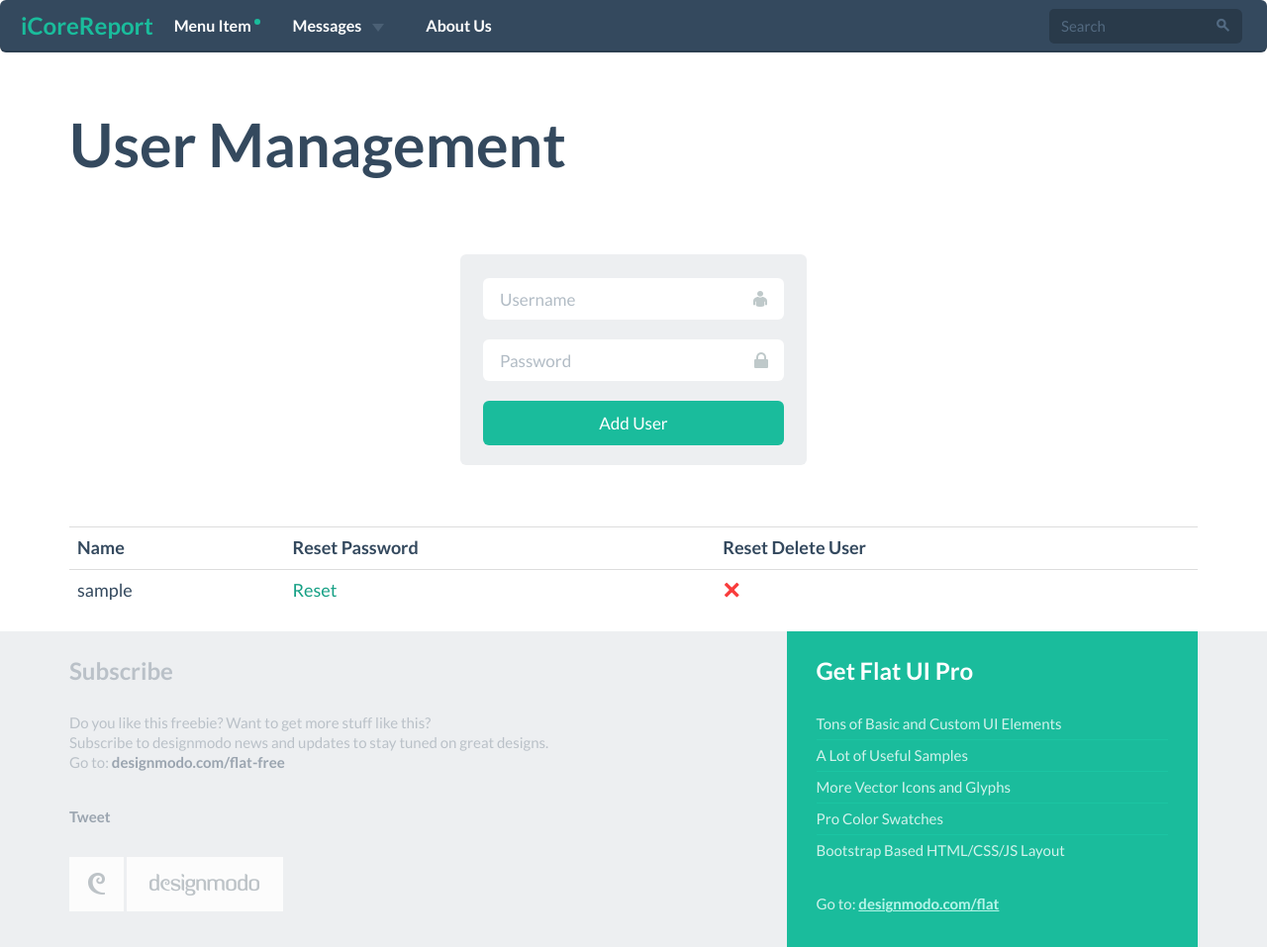
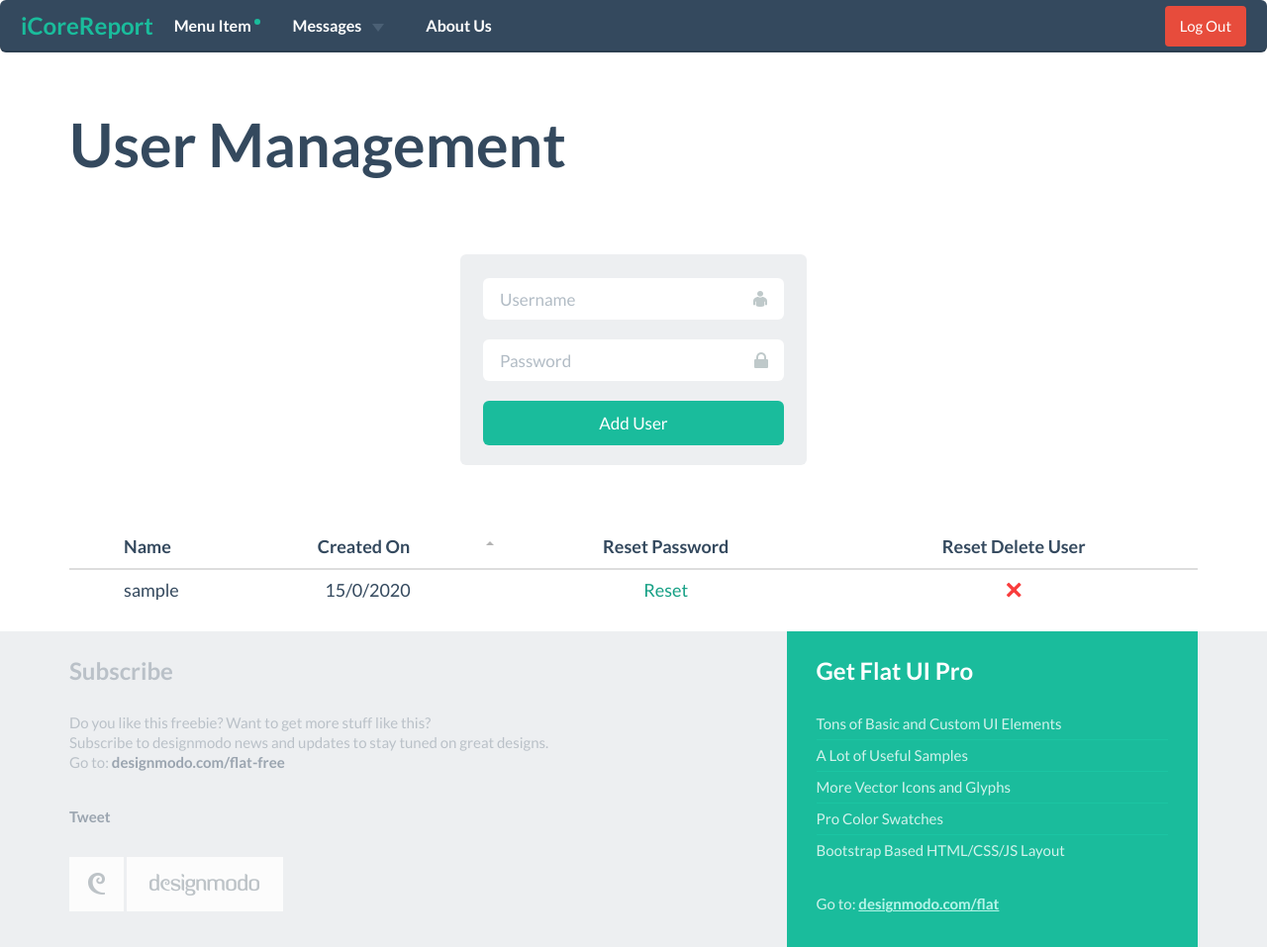
Before and after one commit to RatchapongT/AppleCompanyWebsite, a Node server app: page /users/manage in a window 1280 px wide. Shown: the whole page at 99% size. Run offline with Node 20, Linux system fonts and the light colour scheme; a user stored in the database is signed in; tables that the repository leaves empty hold one stand-in row (values such as "Sample post"); some libraries are stand-ins or nearby versions; grey boxes are pictures that could not be loaded.

Commit message:
Add table sort and logout button. Fix index page

```diff
--- /dev/null
+++ b/public/javascripts/tablesort.date.js
@@ -0,0 +1,23 @@
+// Basic dates in dd/mm/yy or dd-mm-yy format.
+// Years can be 4 digits. Days and Months can be 1 or 2 digits.
+(function(){
+  var parseDate = function(date) {
+    date = date.replace(/\-/g, '/');
+    date = date.replace(/(\d{1,2})[\/\-](\d{1,2})[\/\-](\d{2})/, '$1/$2/$3'); // format before getTime
+
+    return new Date(date).getTime() || -1;
+  };
+
+  Tablesort.extend('date', function(item) {
+    return (
+      item.search(/(Mon|Tue|Wed|Thu|Fri|Sat|Sun)\.?\,?\s*/i) !== -1 ||
+      item.search(/\d{1,2}[\/\-]\d{1,2}[\/\-]\d{2,4}/) !== -1 ||
+      item.search(/(Jan|Feb|Mar|Apr|May|Jun|Jul|Aug|Sep|Oct|Nov|Dec)/i) !== -1
+    ) && !isNaN(parseDate(item));
+  }, function(a, b) {
+    a = a.toLowerCase();
+    b = b.toLowerCase();
+
+    return parseDate(b) - parseDate(a);
+  });
+}());
--- /dev/null
+++ b/public/javascripts/tablesort.js
@@ -0,0 +1,248 @@
+;(function() {
+    function Tablesort(el, options) {
+        if (!(this instanceof Tablesort)) return new Tablesort(el, options);
+
+        if (!el || el.tagName !== 'TABLE') {
+            throw new Error('Element must be a table');
+        }
+        this.init(el, options || {});
+    }
+
+    var sortOptions = [];
+
+    var createEvent = function(name) {
+        var evt;
+
+        if (!window.CustomEvent || typeof window.CustomEvent !== 'function') {
+            evt = document.createEvent('CustomEvent');
+            evt.initCustomEvent(name, false, false, undefined);
+        } else {
+            evt = new CustomEvent(name);
+        }
+
+        return evt;
+    };
+
+    var getInnerText = function(el) {
+        return el.getAttribute('data-sort') || el.textContent || el.innerText || '';
+    };
+
+    // Default sort method if no better sort method is found
+    var caseInsensitiveSort = function(a, b) {
+        a = a.toLowerCase();
+        b = b.toLowerCase();
+
+        if (a === b) return 0;
+        if (a < b) return 1;
+
+        return -1;
+    };
+
+    // Stable sort function
+    // If two elements are equal under the original sort function,
+    // then there relative order is reversed
+    var stabilize = function(sort, antiStabilize) {
+        return function(a, b) {
+            var unstableResult = sort(a.td, b.td);
+
+            if (unstableResult === 0) {
+                if (antiStabilize) return b.index - a.index;
+                return a.index - b.index;
+            }
+
+            return unstableResult;
+        };
+    };
+
+    Tablesort.extend = function(name, pattern, sort) {
+        if (typeof pattern !== 'function' || typeof sort !== 'function') {
+            throw new Error('Pattern and sort must be a function');
+        }
+
+        sortOptions.push({
+            name: name,
+            pattern: pattern,
+            sort: sort
+        });
+    };
+
+    Tablesort.prototype = {
+
+        init: function(el, options) {
+            var that = this,
+                firstRow,
+                defaultSort,
+                i,
+                cell;
+
+            that.table = el;
+            that.thead = false;
+            that.options = options;
+
+            if (el.rows && el.rows.length > 0) {
+                if (el.tHead && el.tHead.rows.length > 0) {
+                    firstRow = el.tHead.rows[el.tHead.rows.length - 1];
+                    that.thead = true;
+                } else {
+                    firstRow = el.rows[0];
+                }
+            }
+
+            if (!firstRow) return;
+
+            var onClick = function() {
+                if (that.current && that.current !== this) {
+                    that.current.classList.remove('sort-up');
+                    that.current.classList.remove('sort-down');
+                }
+
+                that.current = this;
+                that.sortTable(this);
+            };
+
+            // Assume first row is the header and attach a click handler to each.
+            for (i = 0; i < firstRow.cells.length; i++) {
+                cell = firstRow.cells[i];
+                if (!cell.classList.contains('no-sort')) {
+                    cell.classList.add('sort-header');
+                    cell.tabindex = 0;
+                    cell.addEventListener('click', onClick, false);
+
+                    if (cell.classList.contains('sort-default')) {
+                        defaultSort = cell;
+                    }
+                }
+            }
+
+            if (defaultSort) {
+                that.current = defaultSort;
+                that.sortTable(defaultSort);
+            }
+        },
+
+        sortTable: function(header, update) {
+            var that = this,
+                column = header.cellIndex,
+                sortFunction = caseInsensitiveSort,
+                item = '',
+                items = [],
+                i = that.thead ? 0 : 1,
+                sortDir,
+                sortMethod = header.getAttribute('data-sort-method');
+
+            that.table.dispatchEvent(createEvent('beforeSort'));
+
+            // If updating an existing sort `sortDir` should remain unchanged.
+            if (update) {
+                sortDir = header.classList.contains('sort-up') ? 'sort-up' : 'sort-down';
+            } else {
+                if (header.classList.contains('sort-up')) {
+                    sortDir = 'sort-down';
+                } else if (header.classList.contains('sort-down')) {
+                    sortDir = 'sort-up';
+                } else {
+                    sortDir = that.options.descending ? 'sort-up' : 'sort-down';
+                }
+
+                header.classList.remove(sortDir === 'sort-down' ? 'sort-up' : 'sort-down');
+                header.classList.add(sortDir);
+            }
+
+            if (that.table.rows.length < 2) return;
+
+            // If we force a sort method, it is not necessary to check rows
+            if (!sortMethod) {
+                while (items.length < 3 && i < that.table.tBodies[0].rows.length) {
+                    item = getInnerText(that.table.tBodies[0].rows[i].cells[column]);
+                    item = item.trim();
+
+                    if (item.length > 0) {
+                        items.push(item);
+                    }
+
+                    i++;
+                }
+
+                if (!items) return;
+            }
+
+            for (i = 0; i < sortOptions.length; i++) {
+                item = sortOptions[i];
+
+                if (sortMethod) {
+                    if (item.name === sortMethod) {
+                        sortFunction = item.sort;
+                        break;
+                    }
+                } else if (items.every(item.pattern)) {
+                    sortFunction = item.sort;
+                    break;
+                }
+            }
+
+            that.col = column;
+            var newRows = [],
+                noSorts = {},
+                j,
+                totalRows = 0,
+                noSortsSoFar = 0;
+
+            for (i = 0; i < that.table.tBodies.length; i++) {
+                for (j = 0; j < that.table.tBodies[i].rows.length; j++) {
+                    item = that.table.tBodies[i].rows[j];
+                    if (item.classList.contains('no-sort')) {
+                        // keep no-sorts in separate list to be able to insert
+                        // them back at their original position later
+                        noSorts[totalRows] = item;
+                    } else {
+                        // Save the index for stable sorting
+                        newRows.push({
+                            tr: item,
+                            td: getInnerText(item.cells[that.col]),
+                            index: totalRows
+                        });
+                    }
+                    totalRows++;
+                }
+            }
+
+            // Before we append should we reverse the new array or not?
+            // If we reverse, the sort needs to be `anti-stable` so that
+            // the double negatives cancel out
+            if (sortDir === 'sort-down') {
+                newRows.sort(stabilize(sortFunction, true));
+                newRows.reverse();
+            } else {
+                newRows.sort(stabilize(sortFunction, false));
+            }
+
+            // append rows that already exist rather than creating new ones
+            for (i = 0; i < totalRows; i++) {
+                if (noSorts[i]) {
+                    // We have a no-sort row for this position, insert it here.
+                    item = noSorts[i];
+                    noSortsSoFar++;
+                } else {
+                    item = newRows[i - noSortsSoFar].tr;
+                }
+
+                // appendChild(x) moves x if already present somewhere else in the DOM
+                that.table.tBodies[0].appendChild(item);
+            }
+
+            that.table.dispatchEvent(createEvent('afterSort'));
+        },
+
+        refresh: function() {
+            if (this.current !== undefined) {
+                this.sortTable(this.current, true);
+            }
+        }
+    };
+
+    if (typeof module !== 'undefined' && module.exports) {
+        module.exports = Tablesort;
+    } else {
+        window.Tablesort = Tablesort;
+    }
+})();
--- a/public/stylesheets/style.css
+++ b/public/stylesheets/style.css
@@ -1,141 +1,25 @@
-body {
-    background: #eee url(http://subtlepatterns.com/patterns/sativa.png);
+th.sort-header::-moz-selection { background:transparent; }
+th.sort-header::selection      { background:transparent; }
+th.sort-header { cursor:pointer; }
+table th.sort-header:after {
+    content:'';
+    float:right;
+    margin-top:7px;
+    border-width:0 4px 4px;
+    border-style:solid;
+    border-color:#404040 transparent;
+    visibility:hidden;
 }
-
-html, body {
-    position: relative;
-    height: 100%;
+table th.sort-header:hover:after {
+    visibility:visible;
 }
-
-.login-container {
-    position: relative;
-    width: 300px;
-    margin: 80px auto;
-    padding: 20px 40px 40px;
-    text-align: center;
-    background: #fff;
-    border: 1px solid #ccc;
+table th.sort-up:after,
+table th.sort-down:after,
+table th.sort-down:hover:after {
+    visibility:visible;
+    opacity:0.4;
 }
-
-#output {
-    position: absolute;
-    width: 300px;
-    top: -75px;
-    left: 0;
-    color: #fff;
+table th.sort-up:after {
+    border-bottom:none;
+    border-width:4px 4px 0;
 }
-
-#output.alert-success {
-    background: rgb(25, 204, 25);
-}
-
-#output.alert-danger {
-    background: rgb(228, 105, 105);
-}
-
-.login-container::before, .login-container::after {
-    content: "";
-    position: absolute;
-    width: 100%;
-    height: 100%;
-    top: 3.5px;
-    left: 0;
-    background: #fff;
-    z-index: -1;
-    -webkit-transform: rotateZ(4deg);
-    -moz-transform: rotateZ(4deg);
-    -ms-transform: rotateZ(4deg);
-    border: 1px solid #ccc;
-
-}
-
-.login-container::after {
-    top: 5px;
-    z-index: -2;
-    -webkit-transform: rotateZ(-2deg);
-    -moz-transform: rotateZ(-2deg);
-    -ms-transform: rotateZ(-2deg);
-
-}
-
-.avatar {
-    width: 100px;
-    height: 100px;
-    margin: 10px auto 30px;
-    border-radius: 100%;
-    border: 2px solid #aaa;
-    background-size: cover;
-}
-
-.form-box input {
-    width: 100%;
-    padding: 10px;
-    text-align: center;
-    height: 40px;
-    border: 1px solid #ccc;;
-    background: #fafafa;
-    transition: 0.2s ease-in-out;
-
-}
-
-.form-box input:focus {
-    outline: 0;
-    background: #eee;
-}
-
-.form-box input[type="text"] {
-    border-radius: 5px 5px 0 0;
-    text-transform: lowercase;
-}
-
-.form-box input[type="password"] {
-    border-radius: 0 0 5px 5px;
-    border-top: 0;
-}
-
-.form-box button.login {
-    margin-top: 15px;
-    padding: 10px 20px;
-}
-
-.animated {
-    -webkit-animation-duration: 1s;
-    animation-duration: 1s;
-    -webkit-animation-fill-mode: both;
-    animation-fill-mode: both;
-}
-
-@-webkit-keyframes fadeInUp {
-    0% {
-        opacity: 0;
-        -webkit-transform: translateY(20px);
-        transform: translateY(20px);
-    }
-
-    100% {
-        opacity: 1;
-        -webkit-transform: translateY(0);
-        transform: translateY(0);
-    }
-}
-
-@keyframes fadeInUp {
-    0% {
-        opacity: 0;
-        -webkit-transform: translateY(20px);
-        -ms-transform: translateY(20px);
-        transform: translateY(20px);
-    }
-
-    100% {
-        opacity: 1;
-        -webkit-transform: translateY(0);
-        -ms-transform: translateY(0);
-        transform: translateY(0);
-    }
-}
-
-.fadeInUp {
-    -webkit-animation-name: fadeInUp;
-    animation-name: fadeInUp;
-}
--- a/services/user-service.js
+++ b/services/user-service.js
@@ -30,7 +30,7 @@ exports.findUser = function (username, next) {
 };
 
 exports.getUserList = function (req, res) {
-    User.find({}, 'username', function ( err, object){
+    User.find({}, 'username created', function ( err, object){
         if (err) throw err;
         res(err, object);
     });
--- a/views/manage.ejs
+++ b/views/manage.ejs
@@ -34,7 +34,6 @@
         </div>
     </form>
 
-
     <% if (typeof error != 'undefined' & error != "") { %>
 
     <div align="center" style="margin:25px auto; width:200px;">
@@ -50,26 +49,37 @@
 
     <br></br>
 
-    <div id="table" class="table-editable">
-        <table class="table">
+    <table id="sort" class="table">
+        <thead>
         <tr>
-                <th>Name</th>
-                <th>Reset Password</th>
-                <th>Reset Delete User</th>
+            <th style="text-align:center" class="sort-default">Name</th>
+            <th style="text-align:center" class="sort-default">Created On</th>
+            <th style="text-align:center" class="no-sort">Reset Password</th>
+            <th style="text-align:center" class="no-sort">Reset Delete User</th>
         </tr>
+        </thead>
         <% for(var i = 0; i < data.length; i++) { %>
         <tr>
-                <td><%= data[i].username %></td>
-                <td><a href="/users/reset" class="button">Reset</a></td>
-                <td><a href="/users/delete/<%= data[i].id %>"
+            <td align="center"><%= data[i].username %></td>
+            <% date =  new Date(data[i].created) %>
+            <td align="center"><%= date.getDate()%>/<%= date.getMonth()%>/<%= date.getFullYear()%></td>
+            <td align="center"><a href="/users/reset" class="button">Reset</a>
+            </td>
+            <td align="center"><a href="/users/delete/<%= data[i].id %>"
                                   class="button"><span class="fui-cross"
                                                        style="color:#f93c3c"></span></a>
             </td>
         </tr>
         <% } %>
     </table>
+
+
 </div>
-</div>
+
+<% include partials/page/jsdefaults.ejs %>
+<script>
+    new Tablesort(document.getElementById('sort'));
+</script>
 
 <footer>
     <% include partials/page/footer.ejs %>
--- a/views/partials/page/head.ejs
+++ b/views/partials/page/head.ejs
@@ -10,10 +10,4 @@
 
 <!-- Loading Flat UI -->
 <link href="/stylesheets/FlatDesignCSS/flat-ui.css" rel="stylesheet">
-<link href="/stylesheets/table-edit.css" rel="stylesheet">
-
-
-<script src="javascripts/FlatDesignJS/vendor/html5shiv.js"></script>
-<!--<script src="javascripts/FlatDesignJS/vendor/respond.min.js"></script> -->
-<script script type="text/javascript" src="javascripts/date_time.js"></script>
-<script script type="text/javascript" src="javascripts/table_edit.js"></script>
+<link href="/stylesheets/style.css" rel="stylesheet">
--- a/views/partials/page/header.ejs
+++ b/views/partials/page/header.ejs
@@ -1,4 +1,3 @@
-
 <nav class="navbar navbar-inverse navbar-embossed" role="navigation">
     <div class="navbar-header">
         <button type="button" class="navbar-toggle" data-toggle="collapse"
@@ -25,18 +24,13 @@
             </li>
             <li><a href="#fakelink">About Us</a></li>
         </ul>
-        <form class="navbar-form navbar-right" action="#" role="search">
-            <div class="form-group">
-                <div class="input-group">
-                    <input class="form-control" id="navbarInput-01"
-                           type="search" placeholder="Search">
-                    <span class="input-group-btn">
-                      <button type="submit" class="btn"><span
-                                  class="fui-search"></span></button>
-                    </span>
-                </div>
-            </div>
-        </form>
+
+        <div class="nav navbar-nav navbar-right" style="margin-right: auto;">
+            <a href="/logout"><button type="button" class="btn btn-danger"
+                    style="margin-top: 6px; margin-right: 0px;"> Log Out
+            </button></a>
+        </div>
+
     </div>
     <!-- /.navbar-collapse -->
 </nav><!-- /navbar -->
--- a/views/partials/page/jsdefaults.ejs
+++ b/views/partials/page/jsdefaults.ejs
@@ -1,4 +1,10 @@
-<script src="javascripts/FlatDesignJS/vendor/jquery.min.js"></script>
-<script src="javascripts/FlatDesignJS/vendor/video.js"></script>
-<script src="javascripts/FlatDesignJS/flat-ui.min.js"></script>
+<script src="/javascripts/FlatDesignJS/vendor/jquery.min.js"></script>
+<script src="/javascripts/FlatDesignJS/vendor/video.js"></script>
+<script src="/javascripts/FlatDesignJS/flat-ui.min.js"></script>
 <script src="/assets/js/application.js"></script>
+<script src="/javascripts/tablesort.js"></script>
+<script src="/javascripts/tablesort.date.js"></script>
+
+<script src="/javascripts/FlatDesignJS/vendor/html5shiv.js"></script>
+<!--<script src="javascripts/FlatDesignJS/vendor/respond.min.js"></script> -->
+<script src="/javascripts/date_time.js"></script>
```
Also changed, not shown: views/index.ejs (+12 -2 lines), 1 other file. Lines whose indentation alone changed are shown as unchanged.
